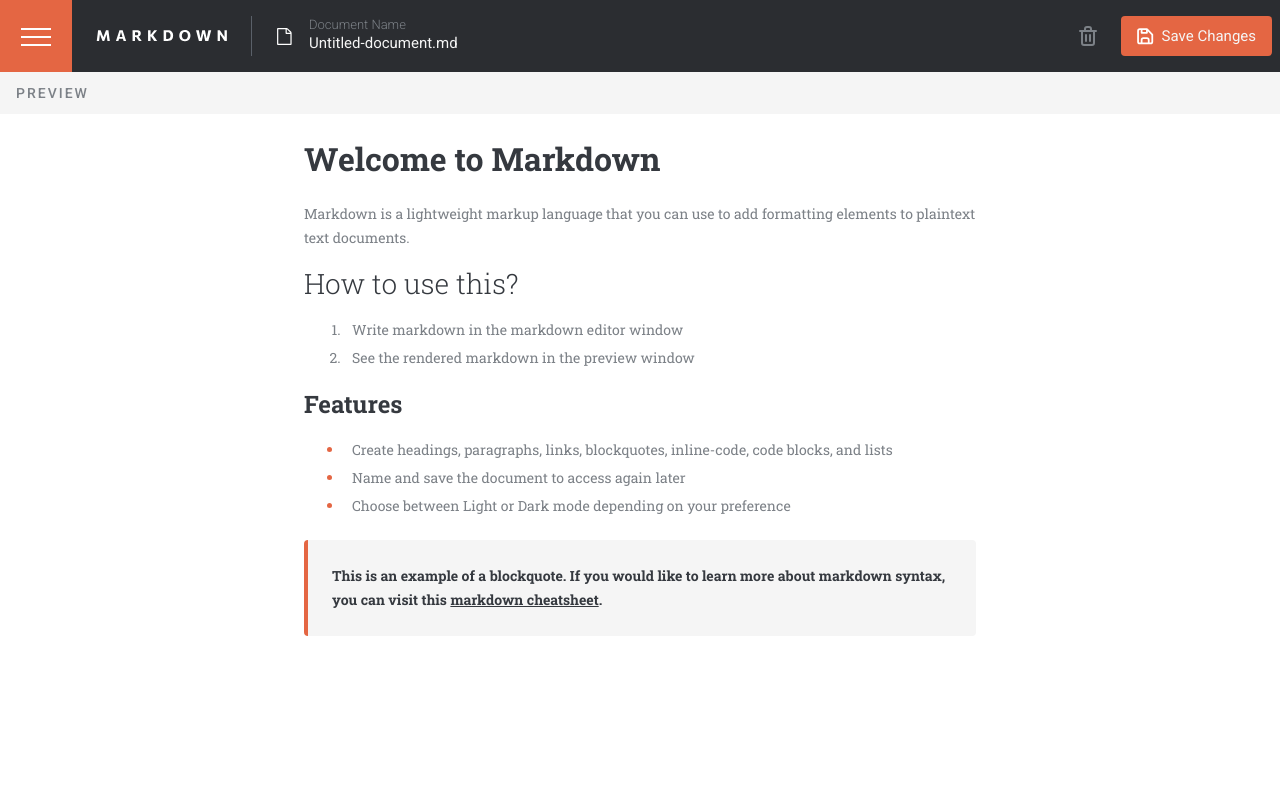
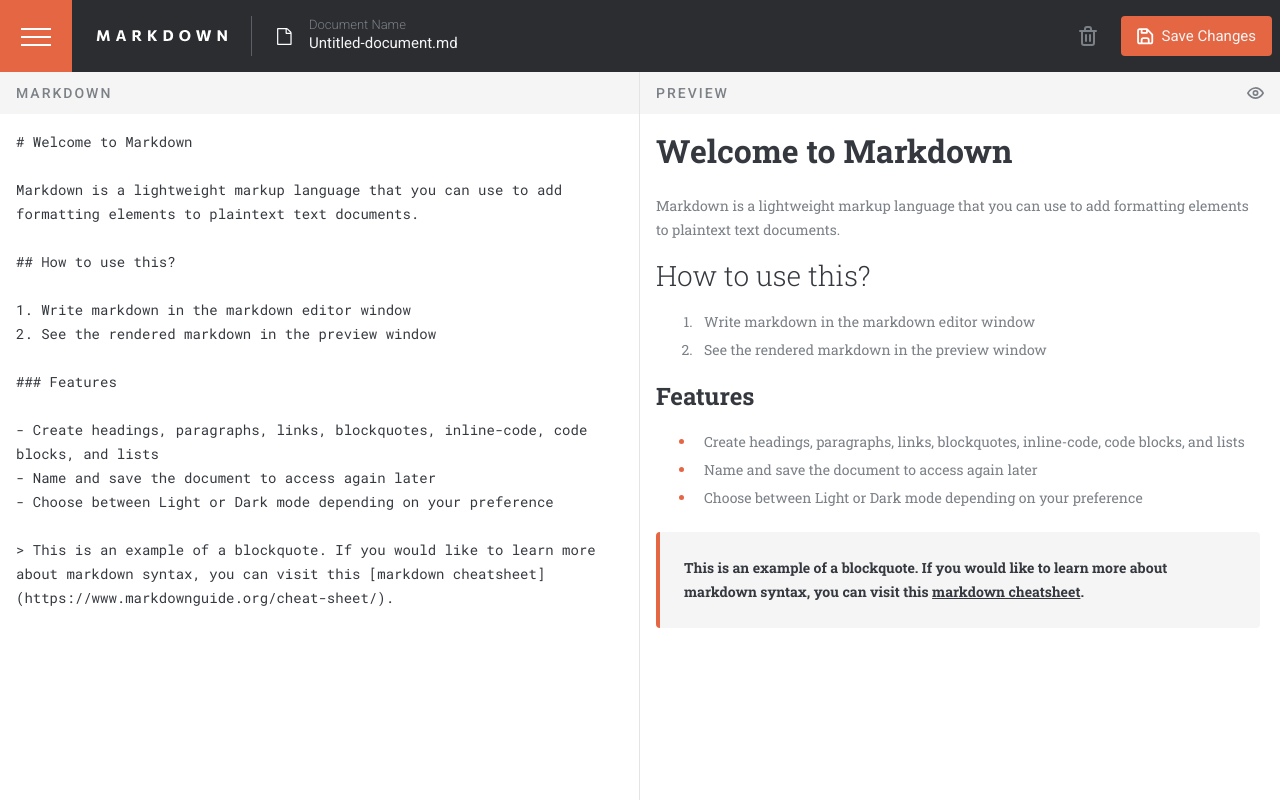
Before and after one commit to Furxx2000/In-browser-markdown-editor, a React (Vite) app: page / in a window 1280 px wide. Both pictures are taken after a click on the icon 1255 px from the left and 93 px from the top of the page. Shown: the top 800 px of the page. Built offline with nearby package versions, Linux system fonts and the light colour scheme.

Commit message:
Remove css related with one-page-preview

```diff
--- a/src/scss/MainContent.scss
+++ b/src/scss/MainContent.scss
@@ -26,28 +26,4 @@
   &.is-active {
     left: 250px;
   }
-
-  .one-page-preview {
-    position: fixed;
-    grid-area: 1 / span 2;
-    width: 100%;
-    height: 100%;
-    background-color: var(--clr-white-2);
-    transition: 0.5s ease;
-
-    &-content .preview-content {
-      padding: 22px 48px 63px 48px;
-    }
-
-    @include desktop {
-      .preview-content {
-        max-width: 672px;
-        padding: 24px 0 63px 0;
-      }
-    }
-
-    @include darkMode {
-      background-color: var(--clr-dark-1);
-    }
-  }
 }
```
